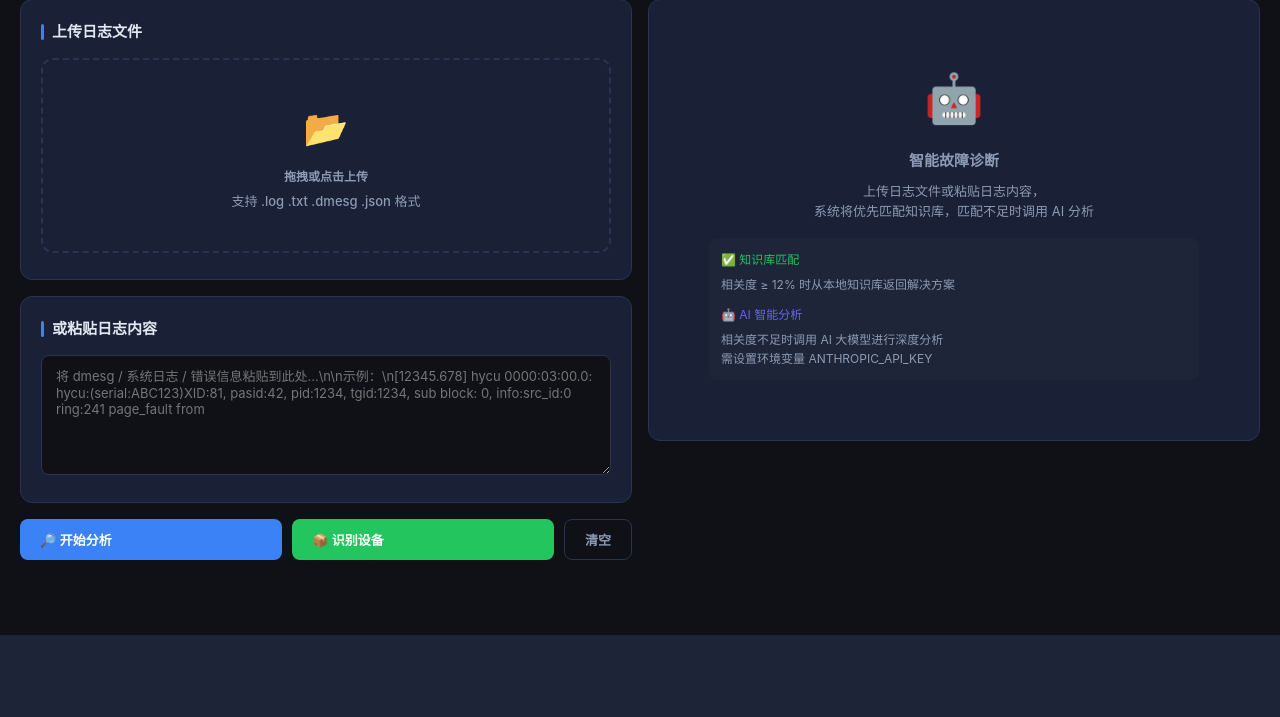
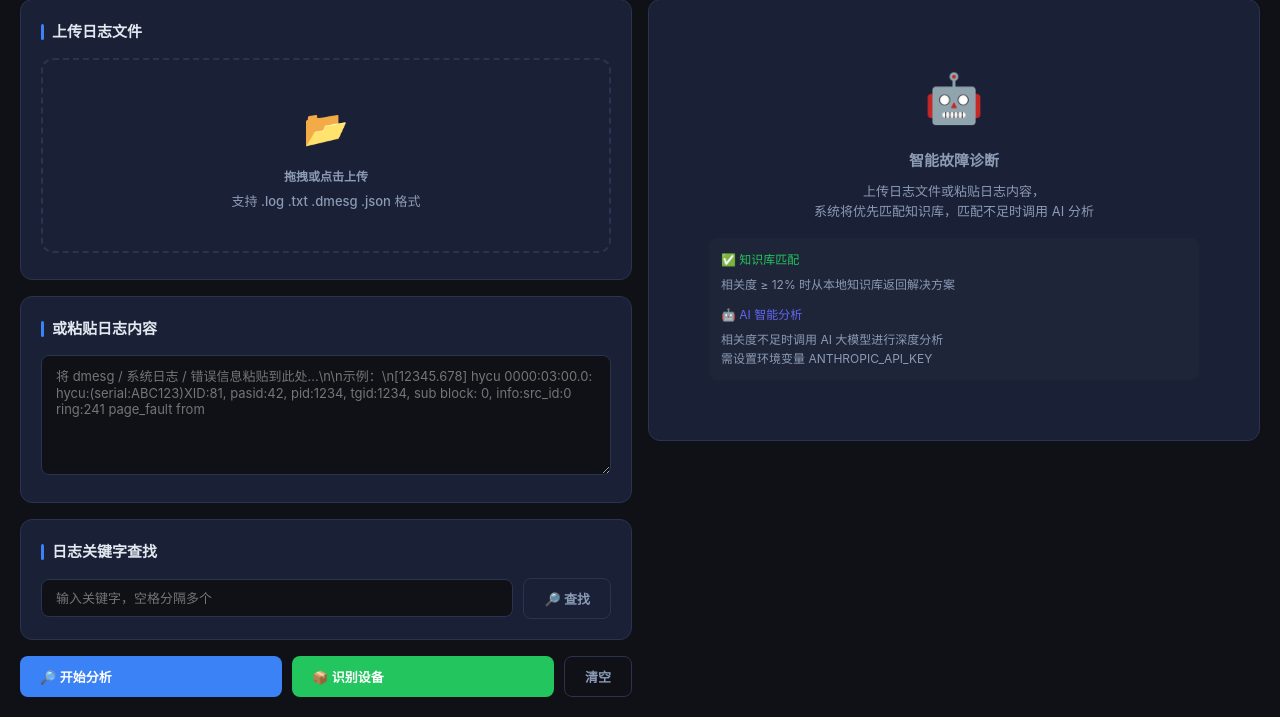
Before and after one commit to lmggui/dcu_diag_platform, a Flask app: page / in a window 1280 px wide. Shown: the part 165-882 px from the top of the page. Before the commit the page ends 800 px from the top, so only its background shows below. Run offline with Flask 3, Linux system fonts and the light colour scheme; data comes from the database, SQL or seed files in the repository; data that the repository does not hold is empty.

Commit message:
Add log keyword search feature and forward search support

```diff
--- a/routes.py
+++ b/routes.py
@@ -104,6 +104,43 @@ def register_routes(app):
 
             devices = map_devices_from_text(content)
             return jsonify({'devices': devices, 'count': len(devices)})
+        except Exception:
+            return jsonify({'error': traceback.format_exc()}), 500
+
+
+    @app.route('/api/log-search', methods=['POST'])
+    def log_search():
+        try:
+            if 'file' in request.files and request.files['file'].filename:
+                f = request.files['file']
+                content = f.read().decode('utf-8', errors='replace')
+            else:
+                content = (request.form.get('content') or '').strip()
+                if not content:
+                    data = request.get_json(silent=True) or {}
+                    content = data.get('content', '').strip()
+
+            query = (request.form.get('query') or '').strip()
+            if not query:
+                data = request.get_json(silent=True) or {}
+                query = data.get('query', '').strip()
+
+            if not content:
+                return jsonify({'error': '日志内容为空'}), 400
+            if not query:
+                return jsonify({'error': '关键字不能为空'}), 400
+
+            terms = [term.lower() for term in query.split() if term.strip()]
+            if not terms:
+                return jsonify({'error': '关键字不能为空'}), 400
+
+            lines = []
+            for idx, line in enumerate(content.splitlines(), start=1):
+                text = line.lower()
+                if all(term in text for term in terms):
+                    lines.append({'line': idx, 'text': line})
+
+            return jsonify({'query': query, 'count': len(lines), 'matches': lines})
         except Exception:
             return jsonify({'error': traceback.format_exc()}), 500
 
--- a/templates/index.html
+++ b/templates/index.html
@@ -165,6 +165,15 @@
         <div class="card">
           <div class="card-title">或粘贴日志内容</div>
           <textarea id="logContent" placeholder="将 dmesg / 系统日志 / 错误信息粘贴到此处...\n\n示例：\n[12345.678] hycu 0000:03:00.0: hycu:(serial:ABC123)XID:81, pasid:42, pid:1234, tgid:1234, sub block: 0, info:src_id:0 ring:241 page_fault from"></textarea>
+        </div>
+
+        <div class="card">
+          <div class="card-title">日志关键字查找</div>
+          <div style="display:flex;gap:10px;align-items:center;flex-wrap:wrap">
+            <input id="searchKeywords" placeholder="输入关键字，空格分隔多个" style="flex:1;min-width:160px">
+            <button class="btn btn-ghost" onclick="doLogSearch()" style="white-space:nowrap">🔎 查找</button>
+          </div>
+          <div id="searchKeywordInfo" style="margin-top:10px;font-size:12px;color:var(--muted);display:none"></div>
         </div>
 
         <div style="display:flex;gap:10px;flex-wrap:wrap">
@@ -500,6 +509,49 @@ async function doExtractDevices(btnEl) {
 
     panel.querySelector('#deviceEmptyState')?.style?.setProperty('display', 'none');
     toast('设备识别完成', 'ok');
+  } catch(e) {
+    toast('请求失败: ' + e.message, 'err');
+  } finally {
+    btn.innerHTML = original;
+    btn.disabled = false;
+  }
+}
+
+async function doLogSearch() {
+  const content = document.getElementById('logContent').value.trim();
+  const query = document.getElementById('searchKeywords').value.trim();
+  if (!content) { toast('请先上传或粘贴日志内容', 'err'); return; }
+  if (!query) { toast('请输入要查找的关键字', 'err'); return; }
+
+  const btn = document.querySelector('#searchKeywords + .btn') || document.querySelector('.btn.btn-ghost');
+  const original = btn.innerHTML;
+  btn.innerHTML = '<div class="spinner"></div> 查找中...';
+  btn.disabled = true;
+
+  try {
+    const fd = new FormData();
+    fd.append('content', content);
+    fd.append('query', query);
+    const res = await fetch('/api/log-search', { method:'POST', body:fd });
+    const d = await res.json();
+    if (d.error) { toast(d.error, 'err'); return; }
+
+    document.getElementById('emptyState').style.display = 'none';
+    const rc = document.getElementById('resultCard');
+    rc.style.display = 'block';
+    const rb = document.getElementById('resultBox');
+    rb.textContent = d.matches.length ? d.matches.map(item => `${item.line}: ${item.text}`).join('\n') : '未匹配到任何日志行';
+    rb.className = 'result-box';
+
+    const badge = document.getElementById('resultBadge');
+    badge.textContent = '🔎 关键字查找';
+    badge.className = 'badge badge-success';
+    document.getElementById('resultScore').textContent = `匹配到 ${d.count} 条结果`;
+    document.getElementById('resultMeta').textContent = `关键字：${d.query}`;
+
+    document.getElementById('deviceInfoSection').style.display = 'none';
+    document.getElementById('kbHitsSection').style.display = 'none';
+    toast('关键字查找完成', 'ok');
   } catch(e) {
     toast('请求失败: ' + e.message, 'err');
   } finally {
```
